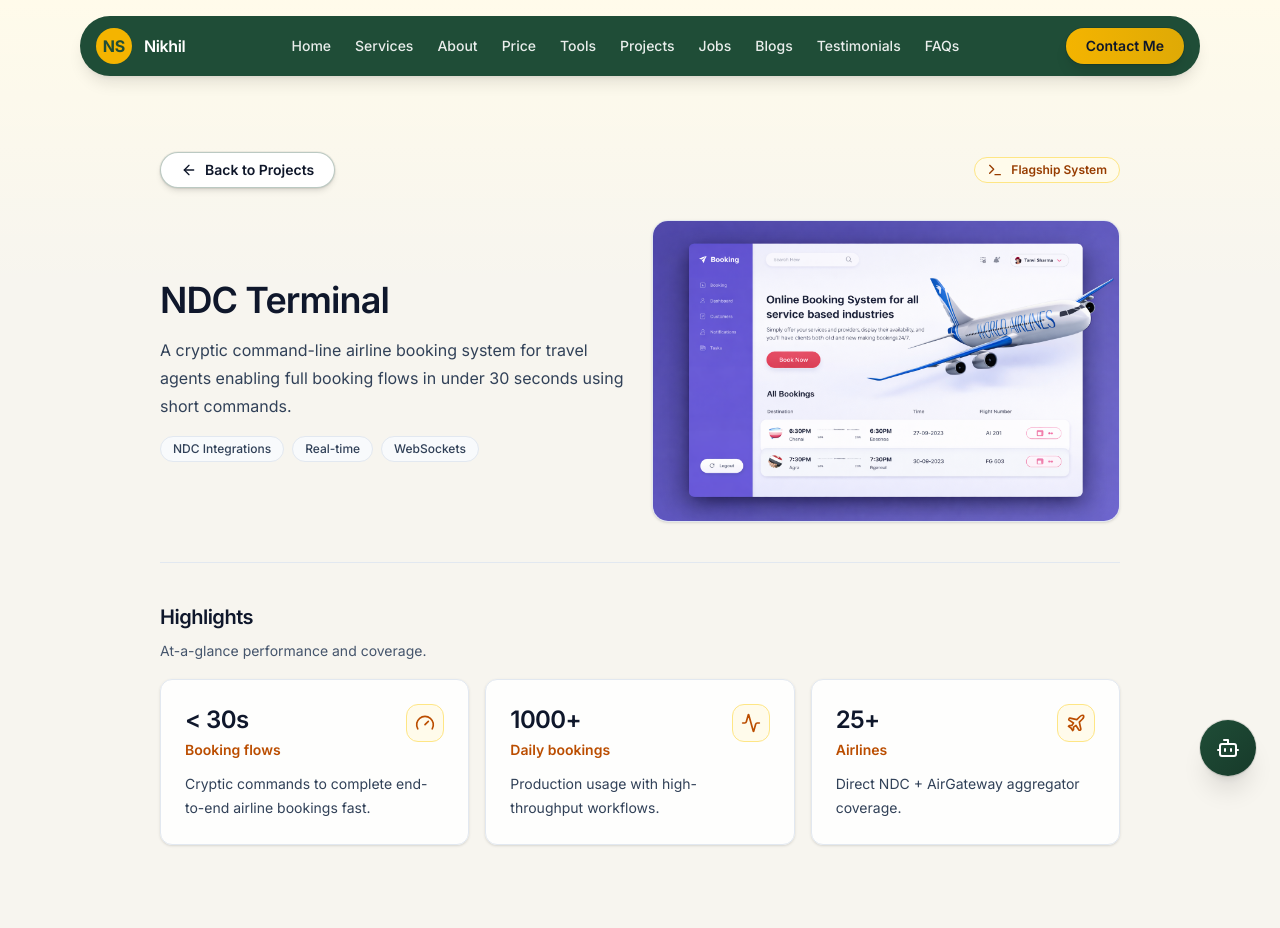
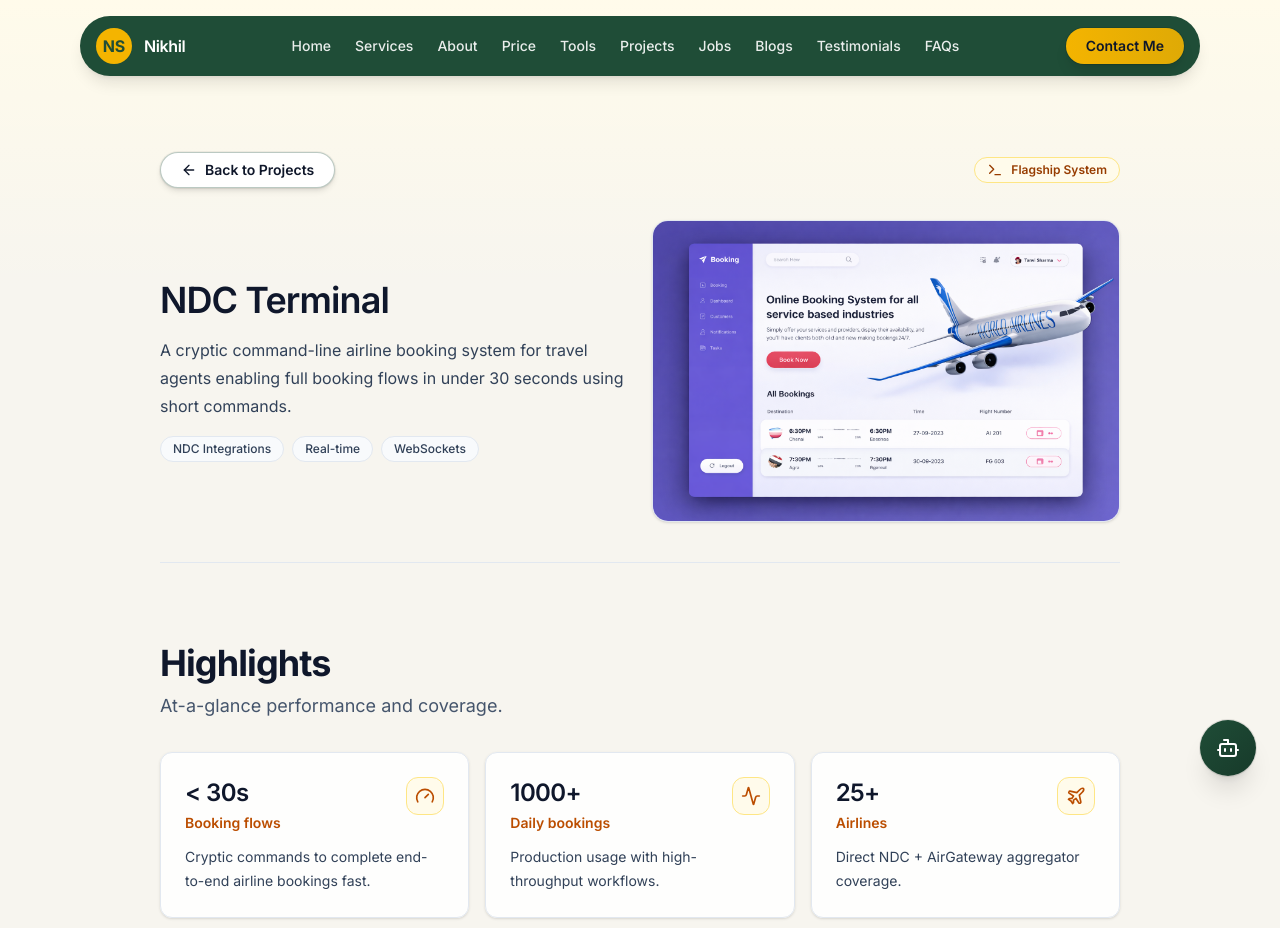
Before and after one commit to nikCode01-ai/nikhil-singh-resume, a Next.js app: page /projects/ndcterm in a window 1280 px wide. Shown: the top 928 px of the page. Built offline with nearby package versions, Linux system fonts and the light colour scheme.

Commit message:
feat: enhance SEO with larger headings, skip link, and accessibility

```diff
--- a/src/app/layout.tsx
+++ b/src/app/layout.tsx
@@ -242,10 +242,16 @@ export default function RootLayout({
             ]),
           }}
         />
+        <a
+          href="#main-content"
+          className="sr-only focus:not-sr-only focus:absolute focus:top-4 focus:left-4 focus:z-50 focus:px-4 focus:py-2 focus:bg-brand-green focus:text-white focus:rounded-lg focus:font-semibold"
+        >
+          Skip to main content
+        </a>
         <div className="flex min-h-screen flex-col">
           <HomeHeader />
           <div className="h-24" aria-hidden="true" />
-          <main id="content" className="flex-1">
+          <main id="main-content" className="flex-1" role="main">
             {children}
           </main>
           <Footer />
--- a/src/components/Section.tsx
+++ b/src/components/Section.tsx
@@ -1,6 +1,6 @@
-import { cn } from "@/lib/utils";
+import { cn } from '@/lib/utils';
 
-import type { ReactNode } from "react";
+import type { ReactNode } from 'react';
 
 export function Section({
   id,
@@ -18,22 +18,23 @@ export function Section({
   return (
     <section
       id={id}
-      className={cn(
-        "scroll-mt-24 py-8 motion-safe:animate-fade-up sm:py-10",
-        className,
-      )}
+      className={cn('scroll-mt-24 py-12 sm:py-16 md:py-20', className)}
+      aria-labelledby={id ? `${id}-heading` : undefined}
     >
-      <div className="space-y-2">
-        <h2 className="text-lg font-semibold tracking-tight text-slate-900 dark:text-slate-100 sm:text-xl">
+      <div className="space-y-2 mb-8">
+        <h2
+          id={id ? `${id}-heading` : undefined}
+          className="text-2xl sm:text-3xl md:text-4xl font-bold tracking-tight text-slate-900 dark:text-slate-100"
+        >
           {title}
         </h2>
         {subtitle ? (
-          <p className="text-sm leading-6 text-slate-600 dark:text-slate-400">
+          <p className="text-base sm:text-lg leading-relaxed text-slate-600 dark:text-slate-400 max-w-3xl">
             {subtitle}
           </p>
         ) : null}
       </div>
-      <div className="mt-4">{children}</div>
+      <div>{children}</div>
     </section>
   );
 }
```
Also changed, not shown: tailwind.config.ts (+15 -15 lines).
